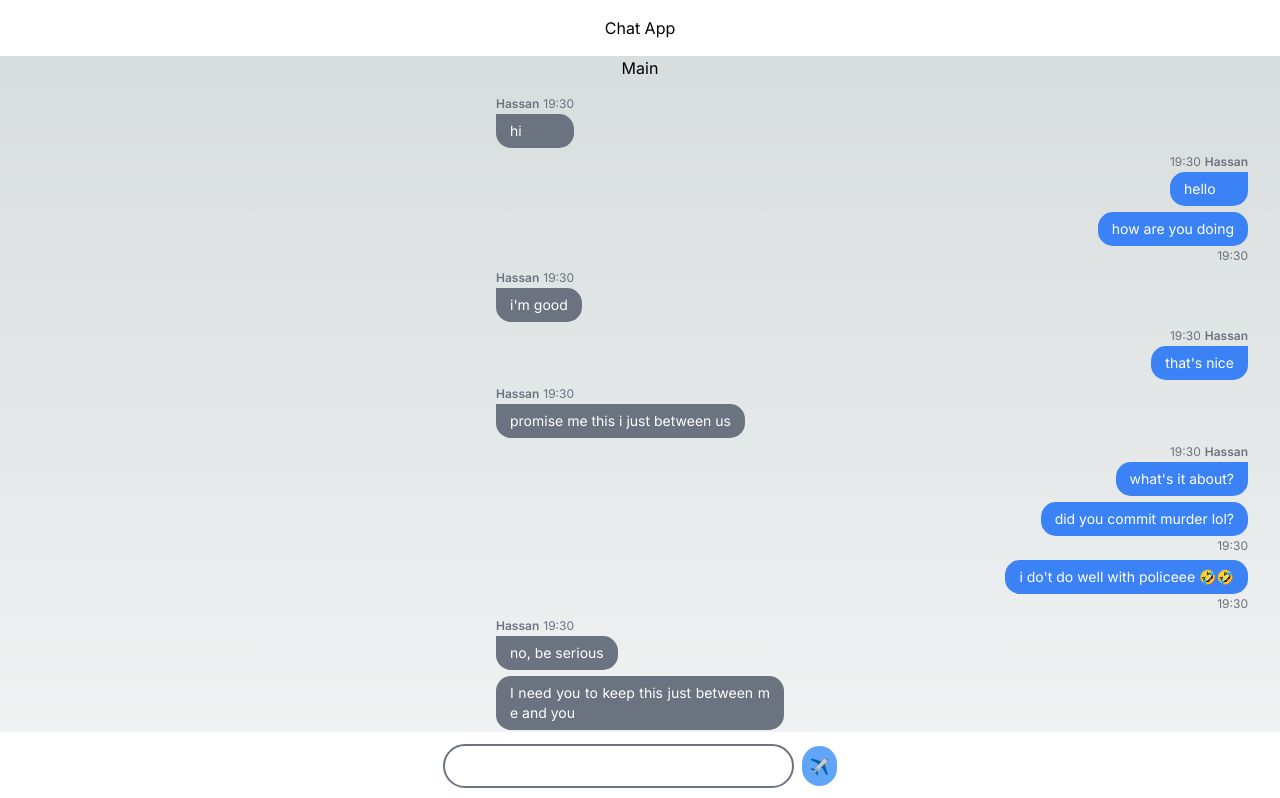
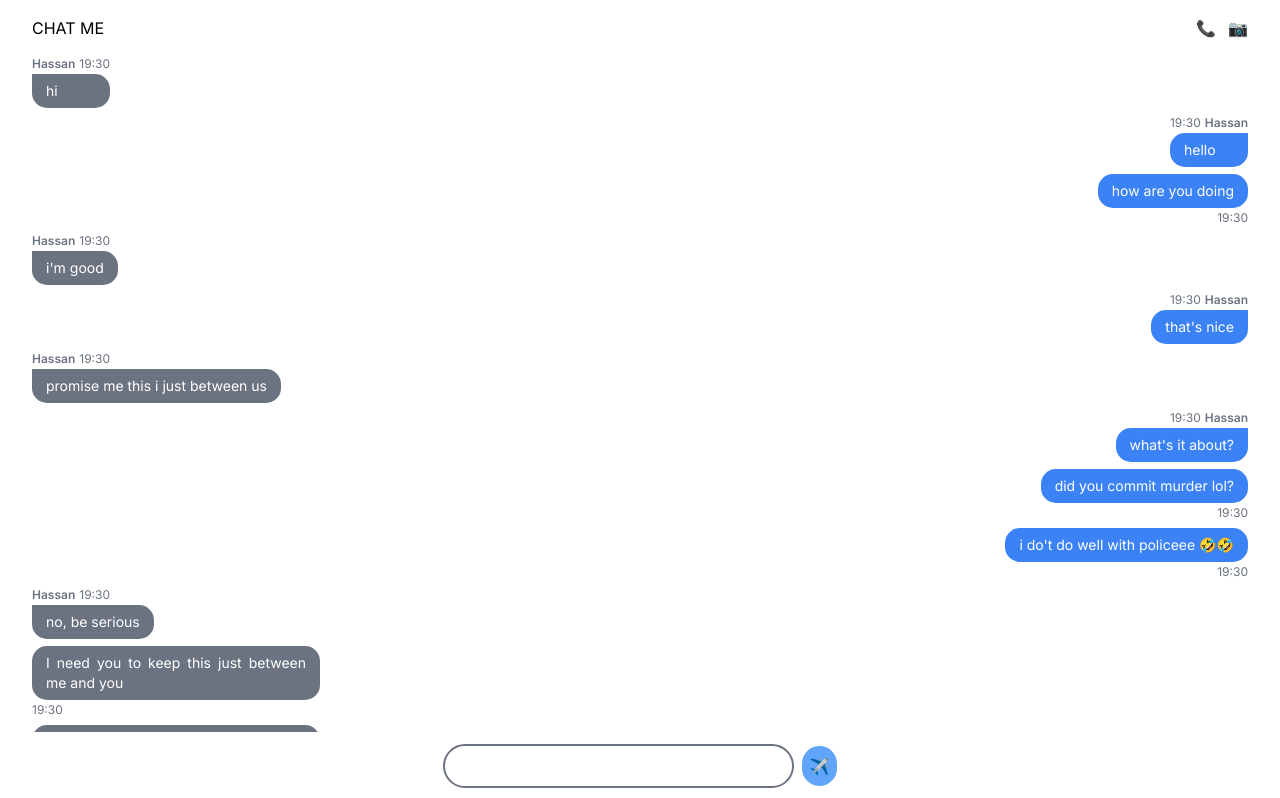
Before and after one commit to Hassan-neu/product-checker, a Next.js app: page / in a window 1280 px wide. Shown: the top 798 px of the page. Built offline with nearby package versions, Linux system fonts and the light colour scheme.

Commit message:
:fire: header and input interface fixed

```diff
--- a/src/app/globals.css
+++ b/src/app/globals.css
@@ -15,13 +15,3 @@
         --background-end-rgb: 0, 0, 0;
     }
 }
-
-body {
-    color: rgb(var(--foreground-rgb));
-    background: linear-gradient(
-            to bottom,
-            transparent,
-            rgb(var(--background-end-rgb))
-        )
-        rgb(var(--background-start-rgb));
-}
--- a/src/app/page.js
+++ b/src/app/page.js
@@ -25,8 +25,7 @@ export default function Home() {
     }, []);
     return (
         <main className="flex min-h-screen flex-col justify-between px-8 gap-4">
-            <div className="self-center">Main</div>
-            <div className="flex h-full flex-col justify-between items-center gap-[6px]">
+            <div className="flex h-full flex-col justify-between gap-[7px]">
                 <Message msg="hi" />
                 <Message sender={true} msg="hello" />
                 <Message sender={true} consecMessage msg="how are you doing" />
--- a/src/components/head.js
+++ b/src/components/head.js
@@ -1,7 +1,13 @@
 import React from "react";
 
 const Header = () => {
-    return <div className="text-center py-4">Chat App</div>;
+    return (
+        <div className="text-center py-4 flex gap-3 px-8 items-center">
+            <div className="mr-auto">CHAT ME</div>
+            <div>📞</div>
+            <div>📷</div>
+        </div>
+    );
 };
 
 export default Header;
--- a/src/components/message.js
+++ b/src/components/message.js
@@ -38,10 +38,10 @@ const Message = ({ sender, consecMessage, msg }) => {
                     </span>
                 </div>
                 <div
-                    className={`text-sm text-white text-justify rounded-[15px] px-[1em] py-[.5em] break-all bg-blue-500 ${
+                    className={`text-sm text-white text-justify rounded-[15px] px-[1em] py-[.5em] break-keep  bg-blue-500 ${
                         sender ? "rounded-tr-[0]" : "rounded-tl-[0] bg-gray-500"
-                    } ${consecMessage && sender && "!rounded-tr-[15px] "} ${
-                        consecMessage && !sender && "!rounded-tl-[15px] "
+                    } ${consecMessage && sender ? "!rounded-tr-[15px] " : ""} ${
+                        consecMessage && !sender ? "!rounded-tl-[15px] " : ""
                     } `}
                 >
                     {msg}
--- a/src/components/messageInput.js
+++ b/src/components/messageInput.js
@@ -8,7 +8,7 @@ const Input = () => {
                 id=""
                 cols="30"
                 rows="1"
-                className="py-2 px-4 border-2 border-gray-500 rounded-full resize-none"
+                className="py-2 px-4 border-2 border-gray-500 rounded-full resize-none focus:outline-none"
             ></textarea>
             <button className="py-2 px-2 rounded-full bg-blue-400">✈️</button>
         </div>
```
